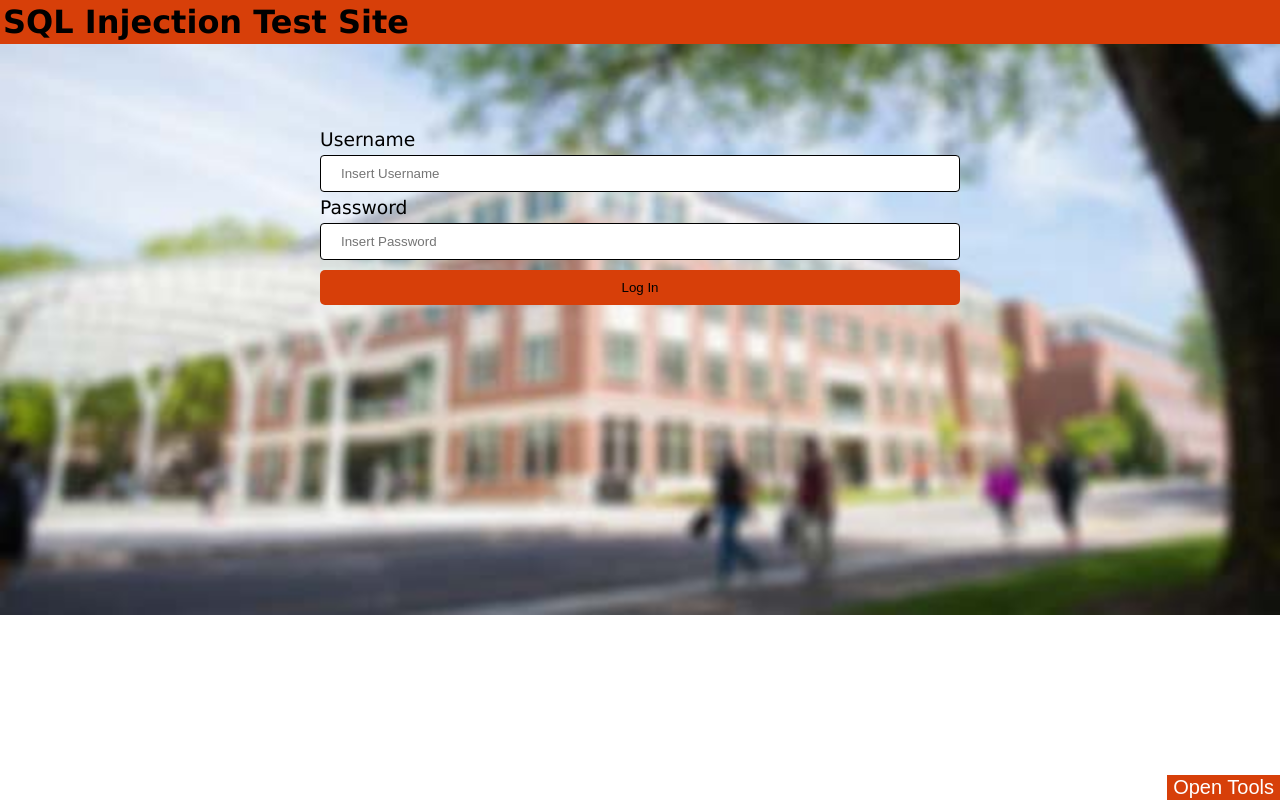
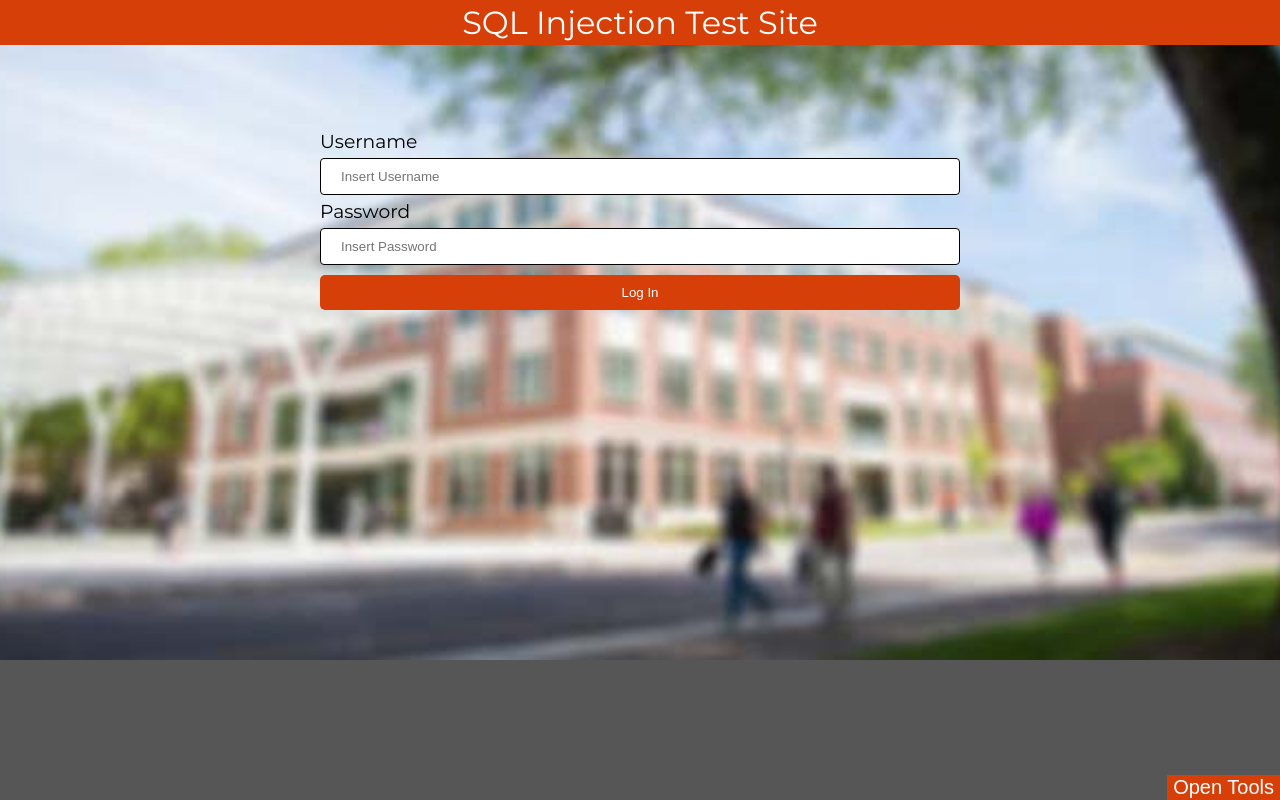
Before and after one commit to gilesni/SQLInjectionTestSite, a plain HTML site: page index.html in a window 1280 px wide. Drawn offline with nearby package versions, Linux system fonts and the light colour scheme.

Commit message:
added grey background

```diff
--- a/index.html
+++ b/index.html
@@ -4,7 +4,7 @@
     <meta charset="utf-8">
     <title>SQL Injection</title>
 
-    <!-- <link href="https://fonts.googleapis.com/css?family=Montserrat" rel="stylesheet"> -->
+    <link href="https://fonts.googleapis.com/css?family=Montserrat" rel="stylesheet">
 
 
 
--- a/style.css
+++ b/style.css
@@ -7,13 +7,14 @@
 */
 
 body {
-  /* font-family: 'Montserrat', sans-serif; */
-  font-family: Verdana, Geneva, sans-serif;
+  font-family: 'Montserrat', sans-serif;
+  /* font-family: Verdana, Geneva, sans-serif; */
   margin: 0;
+  background-color: #565656;
   background-image: url(background_sm.jpg);
   background-repeat: no-repeat;
   background-position: center;
-  background-size: 100%;
+  background-size: 110%;
   overflow-y: hidden;
 }
 
@@ -62,7 +63,7 @@
 input[type=submit] {
   width: 100%;
   background-color: #D73F09;
-  color: black;
+  color: white;
   padding: 10px 20px;
   margin: 5px 0px;
   border: none;
@@ -75,7 +76,9 @@
 }
 
 .header-text {
-  color: black;
+  color: white;
+  font-weight: 400;
+  text-align: center;
   padding: 3px;
   margin-top: 0px;
 }
```
